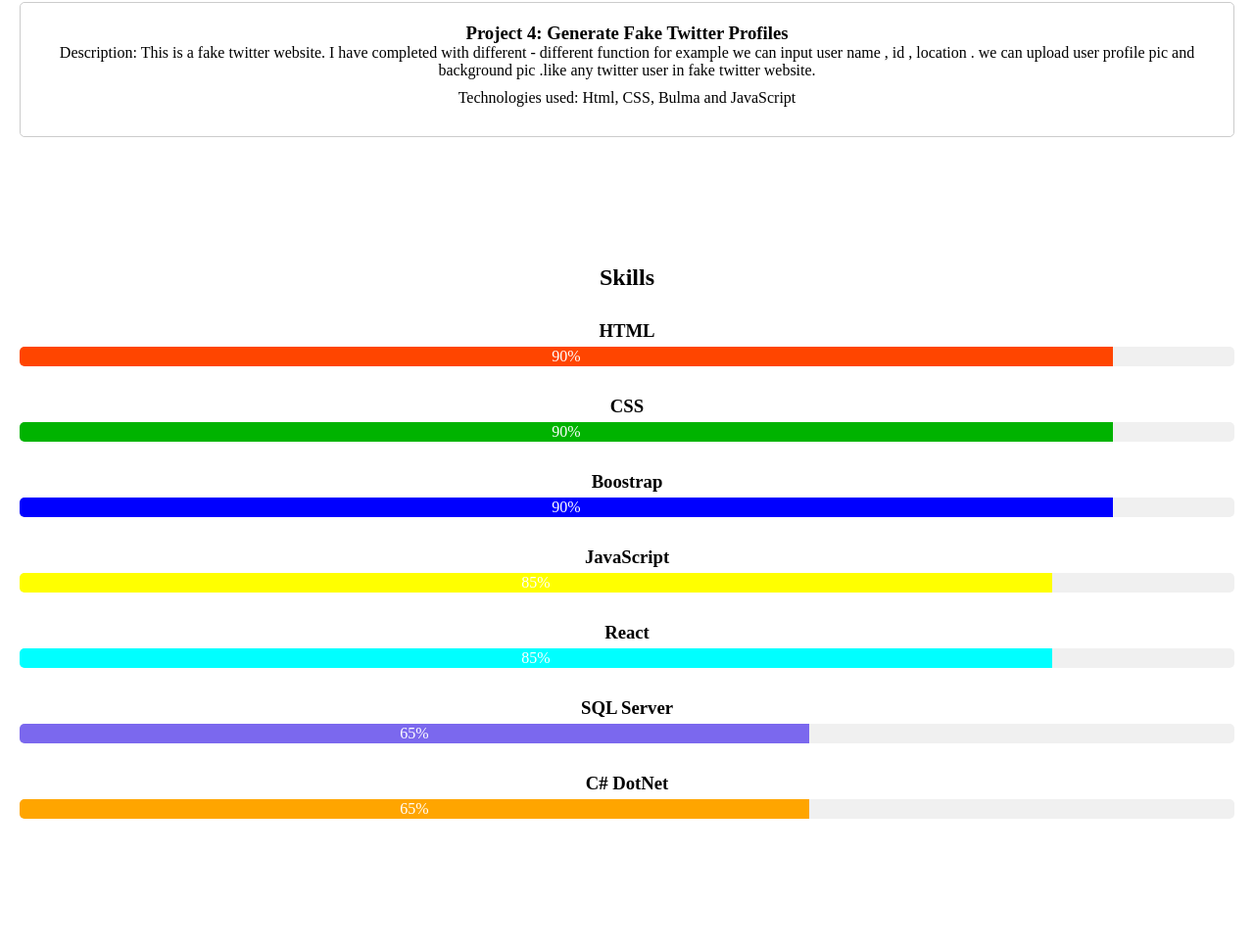
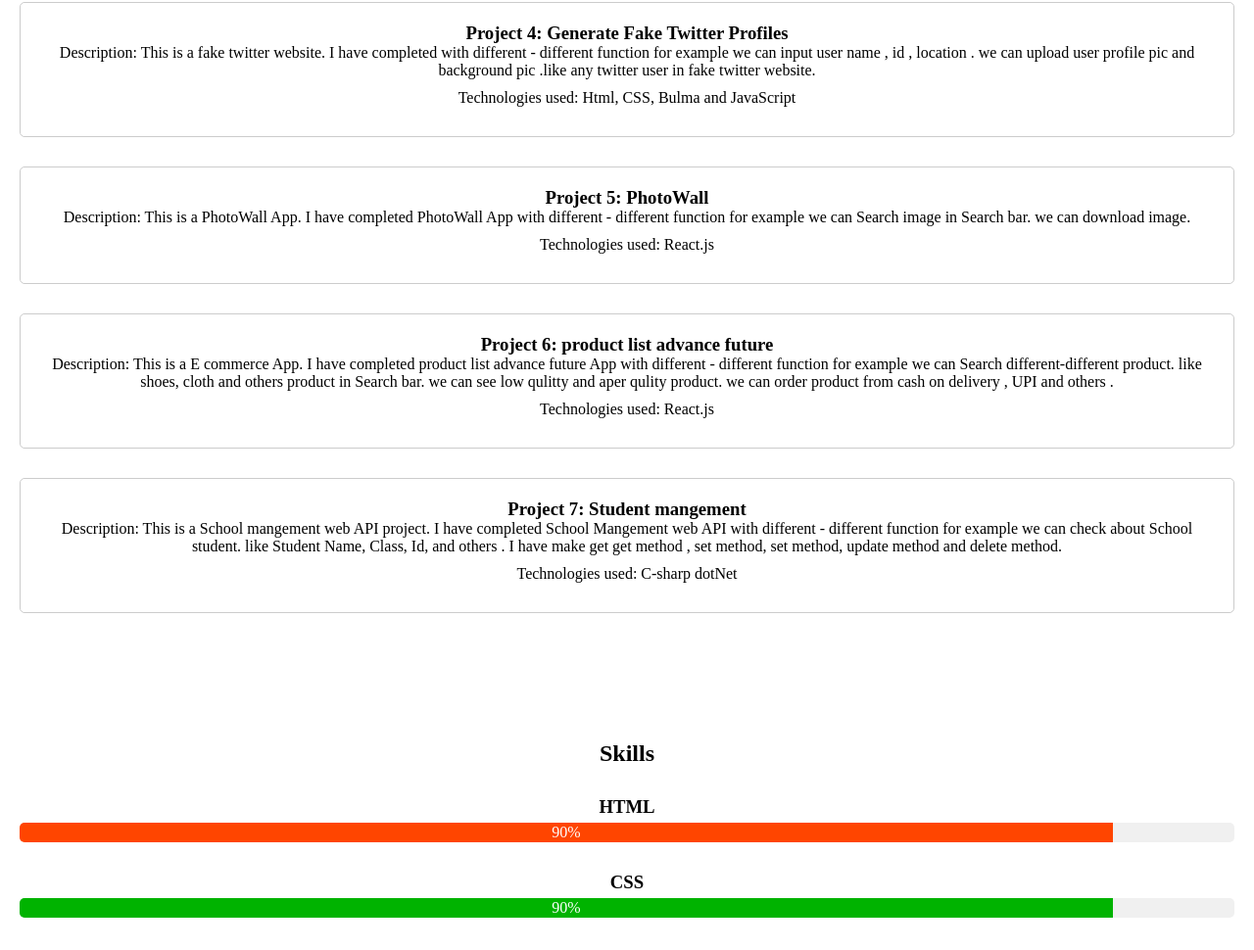
Before and after one commit to surajbca/portfolio, a plain HTML site: page index.Html in a window 1280 px wide. Shown: the part 959-1929 px from the top of the page at 98% size. Drawn offline with Linux system fonts and the light colour scheme.

Commit message:
first commit

```diff
--- a/index.Html
+++ b/index.Html
@@ -72,6 +72,37 @@
                     , id , location . we can upload user profile pic and background pic .like any twitter user in fake
                     twitter website.</p>
                 <p>Technologies used: Html, CSS, Bulma and JavaScript</p>
+            </div>
+
+            <div class="project">
+                <h3>Project 5: PhotoWall</h3>
+                <p>Description: This is a PhotoWall App. I have completed PhotoWall App with different - different
+                    function for
+                    example we can Search image in Search bar. we can download image.
+                </p>
+                <p>Technologies used: React.js</p>
+            </div>
+
+            <div class="project">
+                <h3>Project 6: product list advance future</h3>
+                <p>Description: This is a E commerce App. I have completed product list advance future App with
+                    different - different function for
+                    example we can Search different-different product. like shoes, cloth and others product in Search
+                    bar. we can see low qulitty and aper qulity product.
+                    we can order product from cash on delivery , UPI and others .
+                </p>
+                <p>Technologies used: React.js</p>
+            </div>
+
+            <div class="project">
+                <h3>Project 7: Student mangement</h3>
+                <p>Description: This is a School mangement web API project. I have completed School Mangement web API
+                    with different -
+                    different function for
+                    example we can check about School student. like Student Name, Class, Id, and others . I have make
+                    get get method , set method, set method, update method and delete method.
+                </p>
+                <p>Technologies used: C-sharp dotNet</p>
             </div>
 
         </section>
```
